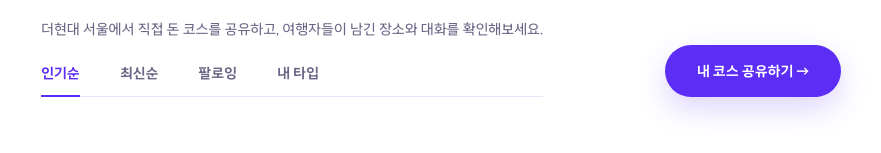
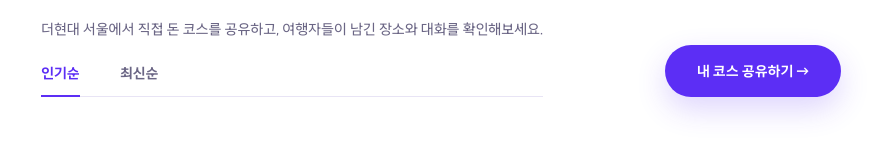
Before and after one commit to HDF-final/Ditto-FrontEnd, a Next.js app: page /community in a window 1280 px wide. Shown: the part 266-419 px from the top of the page, without its empty margins (199-1080 px from the left). Built offline with nearby package versions, Linux system fonts and the light colour scheme; no server answers.

Commit message:
refactor: 커뮤니티 페이지 팔로잉 및 내 타입 탭 제거 (인기순/최신순   정돈)

```diff
--- a/src/app/community/community-course-page.js
+++ b/src/app/community/community-course-page.js
@@ -13,7 +13,7 @@ import {
 import { useCommunityInteractionsStore } from "@/stores/use-community-interactions-store";
 import { useIsMounted } from "@/hooks/use-is-mounted";
 
-const tabs = ["인기순", "최신순", "팔로잉", "내 타입"];
+const tabs = ["인기순", "최신순"];
 const storageKey = "ditto:shared-community-courses";
 const ITEMS_PER_PAGE = 6; // 가로 3개씩 2줄 = 페이지당 6개
 
@@ -268,19 +268,11 @@ export function CommunityCoursePage({ initialCards = [] }) {
   const cards = useMemo(() => {
     const combined = [...initialCards, ...sharedCards];
 
-    if (activeTab === "인기순") {
-      return [...combined].sort((a, b) => (b.likes ?? 0) - (a.likes ?? 0));
-    }
     if (activeTab === "최신순") {
       return [...combined].sort((a, b) => (b.postId ?? 0) - (a.postId ?? 0));
     }
-    if (activeTab === "팔로잉") {
-      return combined.filter((c) => c.isRealDb || c.country === "JP" || c.country === "US");
-    }
-    if (activeTab === "내 타입") {
-      return combined.filter((c) => c.country === "KR" || c.isRealDb);
-    }
-    return combined;
+    // 기본값: 인기순
+    return [...combined].sort((a, b) => (b.likes ?? 0) - (a.likes ?? 0));
   }, [initialCards, sharedCards, activeTab]);
 
   // 탭 변경 시 1페이지로 리셋
```
